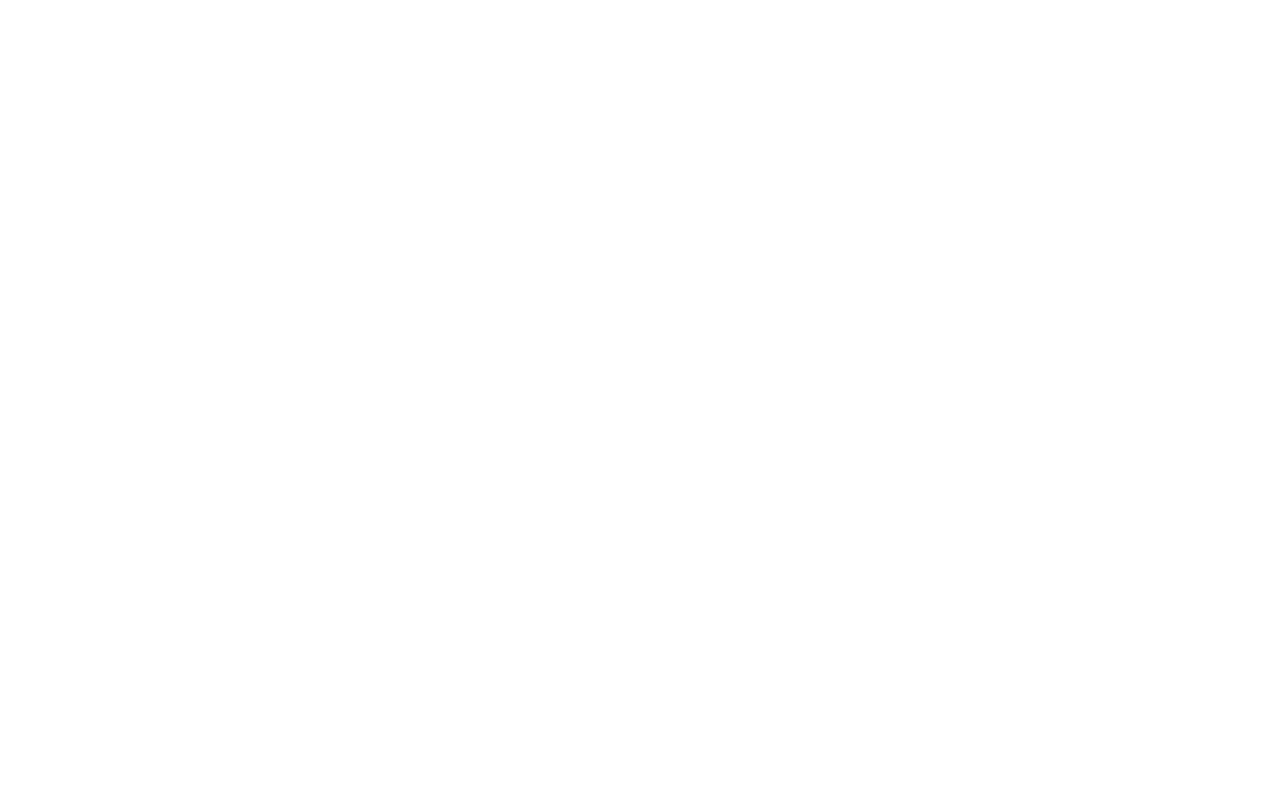
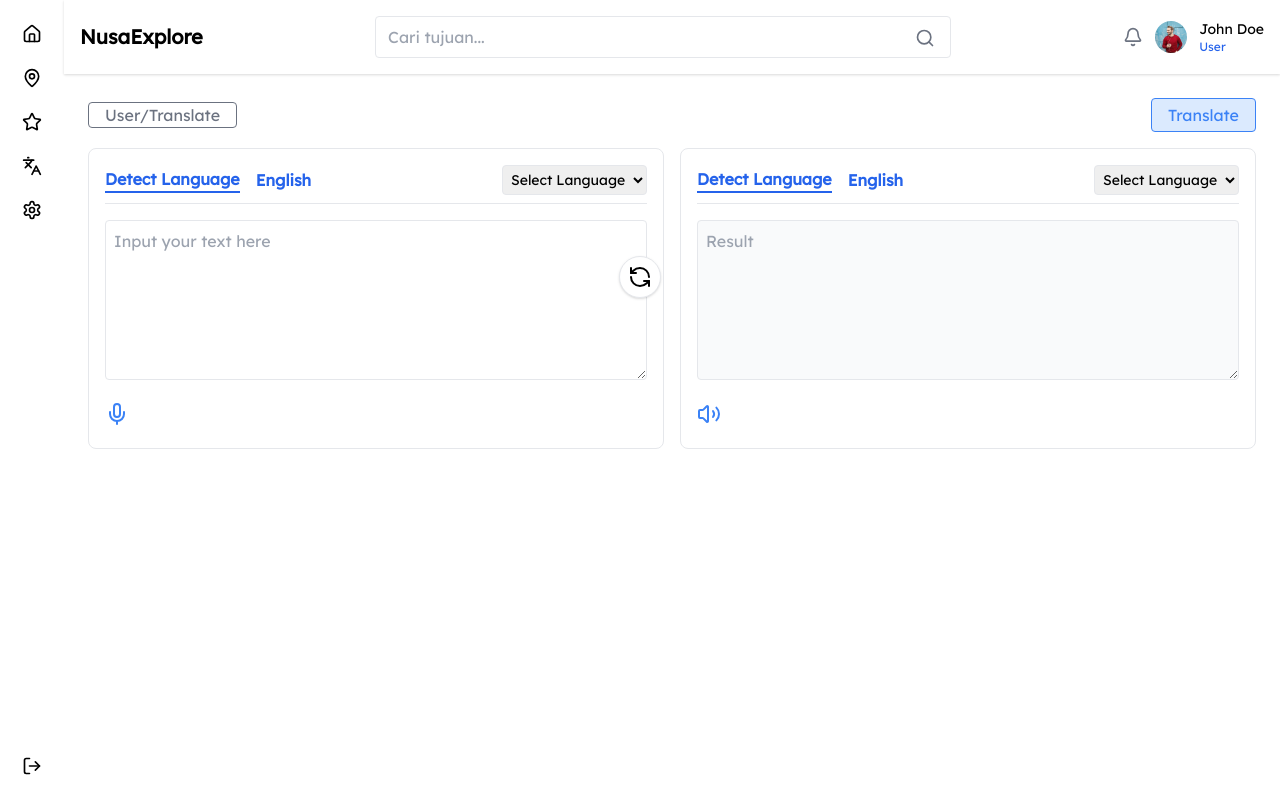
Before and after one commit to rwafs/nusa-explore, a React (Create React App) app in the folder fe/: page /translate in a window 1280 px wide. Before the commit this address had no page. Built offline with nearby package versions, Linux system fonts and the light colour scheme.

Commit message:
adding translate page

```diff
--- a/fe/src/App.js
+++ b/fe/src/App.js
@@ -6,10 +6,11 @@ import Home from './pages/Home';
 import LandingPage from './pages/LandingPage';
 import Destination from './pages/Destination';
 import DestinationDetail from './pages/DestinationDetail';
-import HistoryReview from './pages/HistoryReviewPage.js';
+import HistoryReview from './pages/HistoryReviewPage';
+import Settings from './pages/Settings';
+import Translate from './pages/Translate';
 import Reviews from './pages/Reviews';
 import Trending from './pages/Trending';
-import Settings from './pages/Settings';
 import Unauthorized from './pages/Unauthorized';
 import RoleChecker from './components/RoleChecker';
 
@@ -27,6 +28,7 @@ function App() {
           <Route path="/trending" element={<RoleChecker element={<Trending />} allowedRoles={['superadmin','admin', 'user']} />} />
           <Route path="/settings" element={<Settings />} />
           <Route path="/historyreview" element={<HistoryReview />} />
+          <Route path="/translate" element={<Translate />} />
           <Route path="/unauthorized" element={<Unauthorized />} />
           <Route path="/login" element={<Login />} />
           <Route path="/signin" element={<SignIn />} />
--- a/fe/src/pages/Destination.js
+++ b/fe/src/pages/Destination.js
@@ -109,7 +109,7 @@ const Destination = () => {
         navigate("/rating");
         break;
       case "Languages":
-        setShowLanguageModal(true);
+        navigate('/translate');
         break;
       case "Settings":
         navigate("/settings");
@@ -133,7 +133,7 @@ const Destination = () => {
   };
 
   return (
-    <div className="flex">
+    <div className="flex h-screen font-['Lexend_Deca']">
       {/* Sidebar */}
       <div className="w-16 bg-teal-700 flex flex-col items-center justify-between py-6 fixed h-full text-black">
         <div className="space-y-6">
--- a/fe/src/pages/DestinationDetail.js
+++ b/fe/src/pages/DestinationDetail.js
@@ -41,7 +41,7 @@ const DestinationDetail = () => {
   };
 
   return (
-    <div className="min-h-screen p-6 bg-gray-50">
+    <div className="min-h-screen p-6 bg-gray-50 font-['Lexend_Deca']">
       <button
         className="flex items-center gap-2 text-teal-600 hover:underline mb-6"
         onClick={() => navigate(-1)}
--- a/fe/src/pages/HistoryReviewPage.js
+++ b/fe/src/pages/HistoryReviewPage.js
@@ -1,20 +1,106 @@
-
-import React, { useState, useEffect } from 'react';
+import React, { useState } from 'react';
 import { useNavigate } from 'react-router-dom';
 import { Input } from '../components/ui/input';
 import { useTranslation } from 'react-i18next';
+import profile from "../img/profile.png";
+import review1 from "../img/destinasi1.png";
+import review2 from "../img/destinasi2.png";
+import review3 from "../img/destinasi3.png";
+import review4 from "../img/destinasi4.png";
 import {
-  Home,
-  MapPin,
-  Star,
-  Languages,
-  Settings,
-  LogOut,
-  Bell,
-  Search,
+  Home,MapPin,Star,Languages,Settings,LogOut,Bell,Search,
+  Eye,Pencil,Trash2,
 } from 'lucide-react';
 
+// Komponen Modal
+const ReviewDetailModal = ({ review, onClose }) => {
+  if (!review) return null;
 
+  return (
+    <div className="fixed inset-0 bg-black bg-opacity-50 flex items-center justify-center z-50">
+      <div className="bg-white rounded-lg p-6 w-full max-w-lg shadow-lg">
+        <div className="flex justify-between items-center mb-4">
+          <div className="flex items-center gap-3">
+            <img src={profile} alt="User" className="w-10 h-10 rounded-full" />
+            <div>
+              <p className="font-semibold">John Doe</p>
+              <div className="flex text-yellow-500">
+                {'★★★★★'}
+              </div>
+            </div>
+          </div>
+        </div>
+        <p className="text-sm text-gray-700 mb-4">{review.description}</p>
+        <div className="grid grid-cols-2 gap-2 mb-4">
+          {[...Array(4)].map((_, index) => (
+            <img key={index} src={review.image} alt="Preview" className="w-full h-24 object-cover rounded" />
+          ))}
+        </div>
+        <button
+          onClick={onClose}
+          className="bg-blue-200 text-blue-800 px-4 py-2 rounded hover:bg-blue-300 w-full"        >
+          Back
+        </button>
+      </div>
+    </div>
+  );
+};
+
+// Modal Edit
+const EditReviewModal = ({ review, onClose, onSave }) => {
+  const [description, setDescription] = useState(review.description);
+
+  return (
+    <div className="fixed inset-0 bg-black bg-opacity-50 flex items-center justify-center z-50">
+      <div className="bg-white rounded-lg p-6 w-full max-w-lg shadow-lg">
+        <h2 className="text-xl font-semibold mb-4">Edit Review</h2>
+        <textarea
+          value={description}
+          onChange={(e) => setDescription(e.target.value)}
+          className="w-full h-32 p-2 border rounded mb-4"
+        />
+        <div className="flex gap-2">
+          <button
+            onClick={onClose}
+            className="bg-blue-200 text-blue-800 px-4 py-2 rounded hover:bg-blue-300"
+          >
+            Cancel
+          </button>
+          <button
+            onClick={() => onSave(description)}
+            className="bg-blue-200 text-blue-800 px-4 py-2 rounded hover:bg-blue-300"
+          >
+            Save Changes
+          </button>
+        </div>
+      </div>
+    </div>
+  );
+};
+
+// Modal Hapus
+const DeleteReviewModal = ({ review, onClose, onDelete }) => (
+  <div className="fixed inset-0 bg-black bg-opacity-50 flex items-center justify-center z-50">
+    <div className="bg-white rounded-lg p-6 w-full max-w-sm shadow-lg text-center">
+      <h2 className="text-xl font-semibold mb-4">Delete Review</h2>
+      <p className="mb-4">Are you sure you want to delete <strong>{review.title}</strong>?</p>
+      <div className="flex gap-2 justify-center">
+        <button
+          onClick={onClose}
+          className="bg-blue-200 text-blue-800 px-4 py-2 rounded hover:bg-blue-300"
+        >
+          Cancel
+        </button>
+        <button
+          onClick={onDelete}
+          className="bg-red-600 text-white px-4 py-2 rounded hover:bg-red-700"
+        >
+          Delete
+        </button>
+      </div>
+    </div>
+  </div>
+);
 
 
 const HistoryReviewPage = () => {
@@ -24,7 +110,7 @@ const HistoryReviewPage = () => {
       title: "Air Terjun Lorem Ipsum",
       rating: 4.5,
       date: "2/02/2022",
-      image: "/img/air-terjun.jpg",
+      image: review1,
       description:
         "Lorem ipsum dolor sit amet. Qui autem molestias sed velit error aut commodi quia...",
     },
@@ -33,7 +119,7 @@ const HistoryReviewPage = () => {
       title: "Air Terjun Lorem Ipsum",
       rating: 4.5,
       date: "2/02/2022",
-      image: "/img/air-terjun.jpg",
+      image: review2,
       description:
         "Lorem ipsum dolor sit amet. Qui autem molestias sed velit error aut commodi quia...",
     },
@@ -42,14 +128,14 @@ const HistoryReviewPage = () => {
       title: "Air Terjun Lorem Ipsum",
       rating: 4.5,
       date: "2/02/2022",
-      image: "/img/air-terjun.jpg",
+      image: review3,
       description:
         "Lorem ipsum dolor sit amet. Qui autem molestias sed velit error aut commodi quia...",
     },
   ];
 
   const removedReview = {
-    image: "/img/pantai-kapuk.jpg",
+    image: review4,
     title: "Pantai Kapuk",
     date: "31/01/2022",
     reason: "[Pesan pemberitahuan alasan penghapusan]",
@@ -58,38 +144,14 @@ const HistoryReviewPage = () => {
   const { i18n, t } = useTranslation();
   const navigate = useNavigate();
   const [showLanguageModal, setShowLanguageModal] = useState(false);
+  const [selectedReview, setSelectedReview] = useState(null);
+  const [editReview, setEditReview] = useState(null);
+  const [deleteReview, setDeleteReview] = useState(null);
 
   const changeLanguage = (lng) => {
     i18n.changeLanguage(lng);
     localStorage.setItem('lang', lng);
     setShowLanguageModal(false);
-  };
-
-console.log('Current lang:', i18n.language);
-
-  // Backend API
-  const [user, setUser] = useState({});
-  const token = localStorage.getItem('token');
-  const roles = JSON.parse(localStorage.getItem('roles'));
-  console.log('role:', roles);
-
-const logoutHandler = async () => {
-    try {
-      await axios.post(
-        'http://localhost:8000/api/logout',
-        {},
-        {
-          headers: {
-            Authorization: `Bearer ${token}`,
-          },
-        }
-      );
-      localStorage.removeItem('token');
-      localStorage.removeItem('roles');
-      navigate('/login');
-    } catch (error) {
-      console.error(error);
-    }
   };
 
   const handleSidebarClick = (icon) => {
@@ -104,26 +166,45 @@ const logoutHandler = async () => {
         navigate('/rating');
         break;
       case 'Languages':
-        setShowLanguageModal(true);
+        navigate('/translate');
         break;
       case 'Settings':
         navigate('/settings');
         break;
       case 'LogOut':
-        logoutHandler();
+        navigate('/login');
         break;
       default:
         console.log(`${icon} clicked`);
     }
   };
 
-  const handleSee = (id) => alert(`Lihat detail review ID: ${id}`);
-  const handleEdit = (id) => alert(`Edit review ID: ${id}`);
+  const handleSee = (id) => {
+    const review = reviews.find(r => r.id === id);
+    setSelectedReview(review);
+  };
+
+  const handleEdit = (id) => {
+    const review = reviews.find(r => r.id === id);
+    setEditReview(review);
+  };
+
   const handleDelete = (id) => {
-    if (window.confirm("Yakin mau hapus review ini?")) {
-      alert(`Review ID: ${id} berhasil dihapus`);
-    }
+    const review = reviews.find(r => r.id === id);
+    setDeleteReview(review);
   };
+
+  const handleSaveEdit = (newDescription) => {
+    alert(`Review ID: ${editReview.id} updated!\nNew Description: ${newDescription}`);
+    setEditReview(null);
+  };
+
+  const handleConfirmDelete = () => {
+    alert(`Review ID: ${deleteReview.id} berhasil dihapus`);
+    setDeleteReview(null);
+  };
+
+
 
   return (
     <>
@@ -151,14 +232,12 @@ const logoutHandler = async () => {
                 <Search className='w-5 h-5 text-gray-500' />
               </div>
             </div>
-            <div className='flex items-center gap-3'>
-              <Bell className='w-5 h-5 text-gray-500' />
-              <img src={profile} alt='User' className='w-8 h-8 rounded-full' />
+            <div className="flex items-center gap-3">
+              <Bell className="w-5 h-5 text-gray-500" />
+              <img src={profile} alt="User" className="w-8 h-8 rounded-full" />
               <div>
-                <p className='font-medium text-sm'>{user.name || 'User'}</p>
-                <p className='text-xs text-blue-600 cursor-pointer'>
-                  {roles || 'user'}
-                </p>
+                <p className="font-medium text-sm">John Doe</p>
+                <p className="text-xs text-blue-600 cursor-pointer">User</p>
               </div>
             </div>
           </div>
@@ -183,9 +262,9 @@ const logoutHandler = async () => {
                     </div>
                     <p className="text-sm text-gray-600 mt-2">{review.description}</p>
                     <div className="flex gap-2 mt-4">
-                      <button onClick={() => handleSee(review.id)} className="bg-green-100 text-green-600 p-2 rounded" title="See">👁️</button>
-                      <button onClick={() => handleEdit(review.id)} className="bg-blue-100 text-blue-600 p-2 rounded" title="Edit">✏️</button>
-                      <button onClick={() => handleDelete(review.id)} className="bg-red-100 text-red-600 p-2 rounded" title="Delete">🗑️</button>
+                      <button onClick={() => handleSee(review.id)} className="bg-green-100 text-green-600 p-2 rounded" title="See"><Eye size={18} /></button>
+                      <button onClick={() => handleEdit(review.id)} className="bg-blue-100 text-blue-600 p-2 rounded" title="Edit"><Pencil size={18} /></button>
+                      <button onClick={() => handleDelete(review.id)} className="bg-red-100 text-red-600 p-2 rounded" title="Delete"><Trash2 size={18} /></button>
                     </div>
                   </div>
                 </div>
@@ -204,7 +283,7 @@ const logoutHandler = async () => {
 
             {/* Kanan: About Your Reviews */}
             <div className="w-80 bg-blue-50 rounded-xl p-4">
-              <h2 className="text-lg font-semibold mb-4">About Your Reviews</h2>
+              <h2 className="text-lg font-semibold mb-4 text-blue-800">About Your Reviews</h2>
               <div className="bg-white rounded-lg shadow p-3">
                 <p className="text-sm font-semibold text-red-600 mb-2">Your review has been removed by an administrator.</p>
                 <div className="flex items-center mb-2">
@@ -218,12 +297,35 @@ const logoutHandler = async () => {
               </div>
             </div>
           </div>
-
         </div>
       </div>
+
+      {/* Modal */}
+
+      {selectedReview && (
+        <ReviewDetailModal
+          review={selectedReview}
+          onClose={() => setSelectedReview(null)}
+        />
+      )}
+
+      {editReview && (
+        <EditReviewModal
+          review={editReview}
+          onClose={() => setEditReview(null)}
+          onSave={handleSaveEdit}
+        />
+      )}
+
+      {deleteReview && (
+        <DeleteReviewModal
+          review={deleteReview}
+          onClose={() => setDeleteReview(null)}
+          onDelete={handleConfirmDelete}
+        />
+      )}
     </>
   );
-
 };
 
 export default HistoryReviewPage;
--- a/fe/src/pages/Home.js
+++ b/fe/src/pages/Home.js
@@ -124,7 +124,7 @@ function HomePage() {
         navigate('/rating');
         break;
       case 'Languages':
-        setShowLanguageModal(true);
+        navigate('/translate');
         break;
       case 'Settings':
         navigate('/settings');
@@ -138,7 +138,7 @@ function HomePage() {
   };
 
   return (
-    <div className='flex h-screen'>
+    <div className="flex h-screen font-['Lexend_Deca']">
       {/* Sidebar */}
       <div className='w-16 bg-teal-700 flex flex-col items-center justify-between py-6 text-black fixed h-full'>
         <div className='space-y-6 cursor-pointer'>
--- a/fe/src/pages/Settings.js
+++ b/fe/src/pages/Settings.js
@@ -187,7 +187,7 @@ function SettingsPage() {
   };
 
   return (
-    <div className='flex h-screen'>
+    <div className="flex h-screen font-['Lexend_Deca']">
       {/* Sidebar */}
       <div className='w-16 bg-teal-700 flex flex-col items-center justify-between py-6 text-black fixed h-full'>
         <div className='space-y-6 cursor-pointer'>
--- /dev/null
+++ b/fe/src/pages/Translate.js
@@ -0,0 +1,136 @@
+import React, { useState } from 'react';
+import { useNavigate } from 'react-router-dom';
+import { Input } from '../components/ui/input';
+import { useTranslation } from 'react-i18next';
+import {
+  Mic, Volume2, RefreshCcw, Home, MapPin, Star, Languages, Settings, LogOut, Search, Bell
+} from 'lucide-react';
+import profile from '../img/profile.png';
+
+export default function TranslatePage() {
+  const navigate = useNavigate();
+  const { t } = useTranslation();
+//   const [showLanguageModal, setShowLanguageModal] = useState(false);
+
+  const handleSidebarClick = (icon) => {
+    switch (icon) {
+      case 'Home':
+        navigate('/');
+        break;
+      case 'MapPin':
+        navigate('/destination');
+        break;
+      case 'Star':
+        navigate('/rating');
+        break;
+      case 'Languages':
+        navigate('/translate');
+        break;
+      case 'Settings':
+        navigate('/settings');
+        break;
+      case 'LogOut':
+        navigate('/login');
+        break;
+      default:
+        console.log(`${icon} clicked`);
+    }
+  };
+
+  return (
+    <div className="flex h-screen font-['Lexend_Deca']">
+      {/* Sidebar */}
+      <div className='w-16 bg-teal-700 flex flex-col items-center justify-between py-6 text-black fixed h-full'>
+        <div className='space-y-6 cursor-pointer'>
+          <Home className='w-5 h-5' onClick={() => handleSidebarClick('Home')} />
+          <MapPin className='w-5 h-5' onClick={() => handleSidebarClick('MapPin')} />
+          <Star className='w-5 h-5' onClick={() => handleSidebarClick('Star')} />
+          <Languages className='w-5 h-5' onClick={() => handleSidebarClick('Languages')} />
+          <Settings className='w-5 h-5' onClick={() => handleSidebarClick('Settings')} />
+        </div>
+        <LogOut className='w-5 h-5 cursor-pointer' onClick={() => handleSidebarClick('LogOut')} />
+      </div>
+
+      {/* Topbar */}
+      <div className='flex-1 ml-16'>
+        <div className='flex justify-between items-center p-4 bg-white shadow'>
+          <div className='text-xl font-semibold text-teal-700'>NusaExplore</div>
+          <div className='flex items-center gap-3 w-full max-w-xl relative'>
+            <Input type='text' placeholder={t('search')} className='w-full pr-10' />
+            <div className='absolute right-4 top-3 cursor-pointer'>
+              <Search className='w-5 h-5 text-gray-500' />
+            </div>
+          </div>
+          <div className="flex items-center gap-3">
+            <Bell className="w-5 h-5 text-gray-500" />
+            <img src={profile} alt="User" className="w-8 h-8 rounded-full" />
+            <div>
+              <p className="font-medium text-sm">John Doe</p>
+              <p className="text-xs text-blue-600 cursor-pointer">User</p>
+            </div>
+          </div>
+        </div>
+
+        {/* Content */}
+        <div className="p-6">
+          <div className="flex justify-between items-center mb-4">
+            <div className="border border-gray-500 text-gray-500 rounded px-4">User/Translate</div>
+            <button className="border border-blue-500 text-blue-500 rounded px-4 py-1 bg-blue-100 hover:bg-blue-200">
+              Translate
+            </button>
+          </div>
+
+          <div className="grid grid-cols-2 gap-4">
+            {/* Left Panel */}
+            <div className="border p-4 rounded-lg space-y-4">
+              <div className="flex items-center gap-4 border-b pb-2">
+                <div className="text-blue-600 font-semibold border-b-2 border-blue-600">Detect Language</div>
+                <div className="text-blue-600 font-semibold">English</div>
+                <select className="ml-auto border rounded p-1 text-sm">
+                  <option>Select Language</option>
+                  <option>English</option>
+                  <option>Indonesian</option>
+                  <option>Japanese</option>
+                </select>
+              </div>
+              <textarea
+                placeholder="Input your text here"
+                className="w-full h-40 border rounded p-2 focus:outline-blue-300"
+              ></textarea>
+              <button className="text-blue-500 hover:text-blue-600">
+                <Mic />
+              </button>
+            </div>
+
+            {/* Right Panel */}
+            <div className="border p-4 rounded-lg space-y-4">
+              <div className="flex items-center gap-4 border-b pb-2">
+                <div className="text-blue-600 font-semibold border-b-2 border-blue-600">Detect Language</div>
+                <div className="text-blue-600 font-semibold">English</div>
+                <select className="ml-auto border rounded p-1 text-sm">
+                  <option>Select Language</option>
+                  <option>English</option>
+                  <option>Indonesian</option>
+                  <option>Japanese</option>
+                </select>
+              </div>
+              <textarea
+                readOnly
+                placeholder="Result"
+                className="w-full h-40 border rounded p-2 bg-gray-50"
+              ></textarea>
+              <button className="text-blue-500 hover:text-blue-600">
+                <Volume2 />
+              </button>
+            </div>
+          </div>
+
+          {/* Swap Button */}
+          <button className="fixed top-64 left-1/2 transform -translate-x-1/2 bg-white border rounded-full p-2 shadow hover:bg-gray-50">
+            <RefreshCcw />
+          </button>
+        </div>
+      </div>
+    </div>
+  );
+}
```
